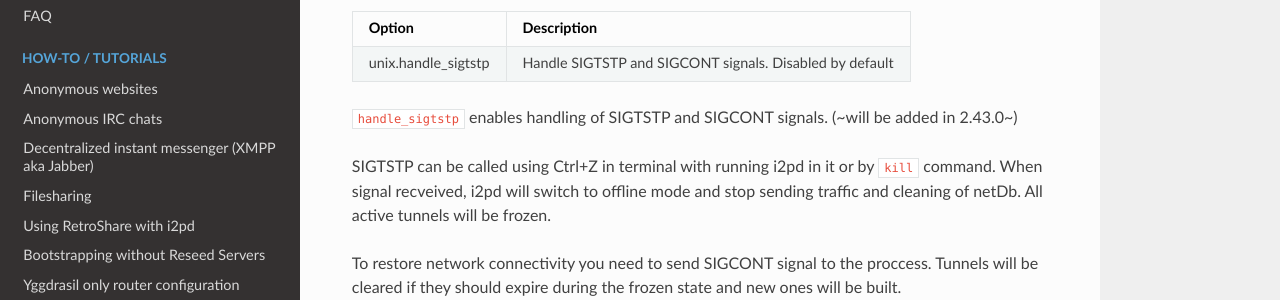
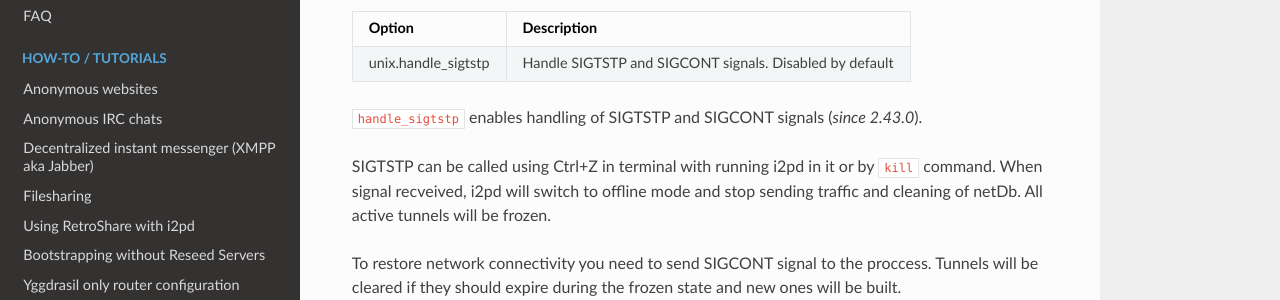
Before and after one commit to PurpleI2P/i2pd_docs_en, an MkDocs documentation site: the page built from docs/user-guide/configuration.md, in a window 1280 px wide and 900 px high, scrolled down 7381 px. Shown: the part 234-534 px from the top of the window. Built offline with MkDocs 1.6.1, drawn with Linux system fonts in a browser that asks for light colours; nearby versions of some CDN libraries; old or Windows-style settings are respelled for this version of MkDocs.

Commit message:
fix option note about version
Signed-off-by: R4SAS <r4sas@i2pmail.org>

```diff
--- a/docs/user-guide/configuration.md
+++ b/docs/user-guide/configuration.md
@@ -271,7 +271,7 @@ Option                                 | Description
 -------------------------------------- | --------------------------------------
 unix.handle_sigtstp                    | Handle SIGTSTP and SIGCONT signals. Disabled by default
 
-`handle_sigtstp` enables handling of SIGTSTP and SIGCONT signals. (~will be added in 2.43.0~)
+`handle_sigtstp` enables handling of SIGTSTP and SIGCONT signals (*since 2.43.0*).
 
 SIGTSTP can be called using Ctrl+Z in terminal with running i2pd in it or by `kill` command. When signal recveived, i2pd will switch to offline mode and stop sending traffic and cleaning of netDb. All active tunnels will be frozen.
 
```
